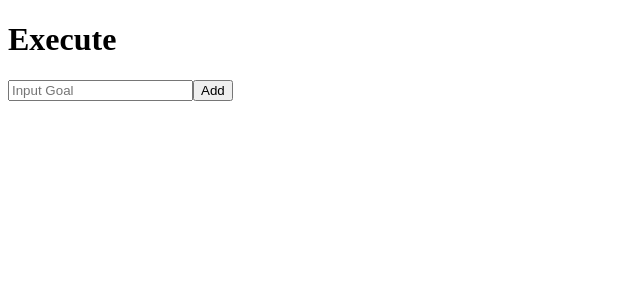
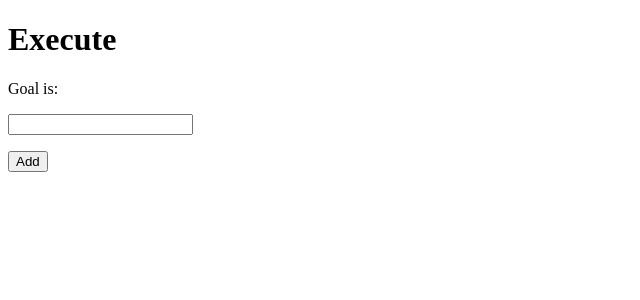
Before and after one commit to dpillay03/execute, a React (Create React App) app: page / in a window 1280 px wide. Shown: the top 300 px of the page, without its empty margins (0-640 px from the left). Built offline with nearby package versions, Linux system fonts and the light colour scheme.

Commit message:
item adding to console upon pressing submit

```diff
--- a/src/client/AddItem.jsx
+++ b/src/client/AddItem.jsx
@@ -1,40 +1,42 @@
 import React from 'react';
 
 class AddItem extends React.Component {
-  constructor(props){
+  constructor(props) {
     super(props);
     this.state = {
-      item: null
+      item: ' '
     }
     this.handleChange = this.handleChange.bind(this);
     this.handleSubmit = this.handleSubmit.bind(this);
   }
-
-  handleChange(event) {
+  handleSubmit = (event) => {
     event.preventDefault()
-    console.log(event.target.value)
-    this.setState({ [event.target.name]: event.target.value})
+    const goal = this.state;
+    console.log(goal)
   }
 
-  handleSubmit(event) {
+  handleChange = (event) => {
     event.preventDefault()
+    this.setState({
+      [event.target.name]: event.target.value
+    });
   }
-  render(){
+
+  render() {
     const {item} = this.state
     return (
       <div>
+        <form onSubmit={this.handleSubmit}>
+          <p>Goal is: {item}</p>
           <input
             type='text'
+            placeholder='Input Goal'
             name='item'
-        placeholder='Input Goal'
             value={item}
             onChange={this.handleChange}
           />
-        <button id='submitButton'
-                type='submit'
-                value='value'
-                >Add</button>
-        <p>{item}</p>
+          <p><button>Add</button></p>
+        </form>
       </div>
     );
   }
```
Lines whose indentation alone changed are shown as unchanged.
